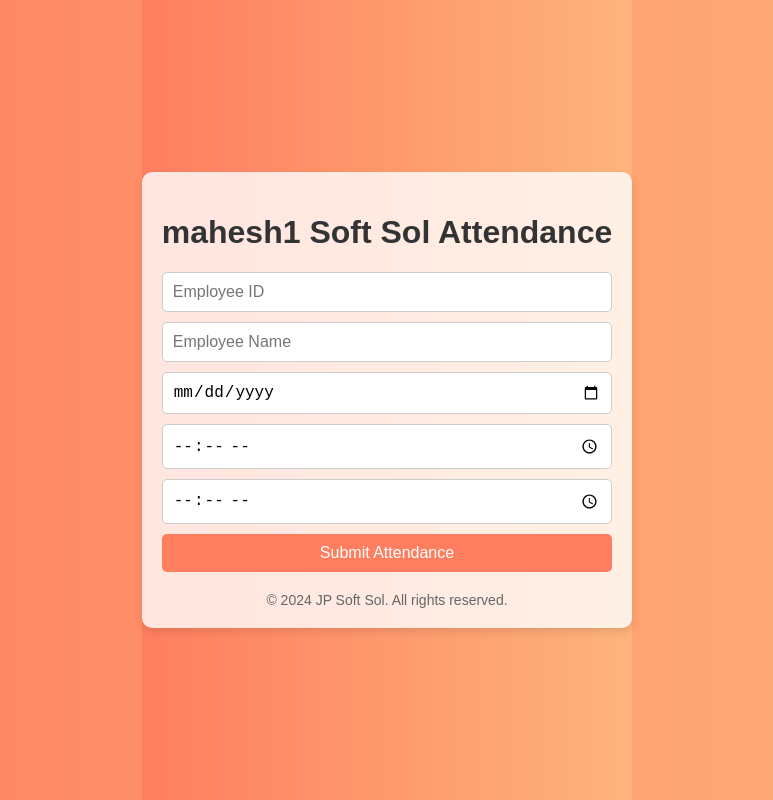
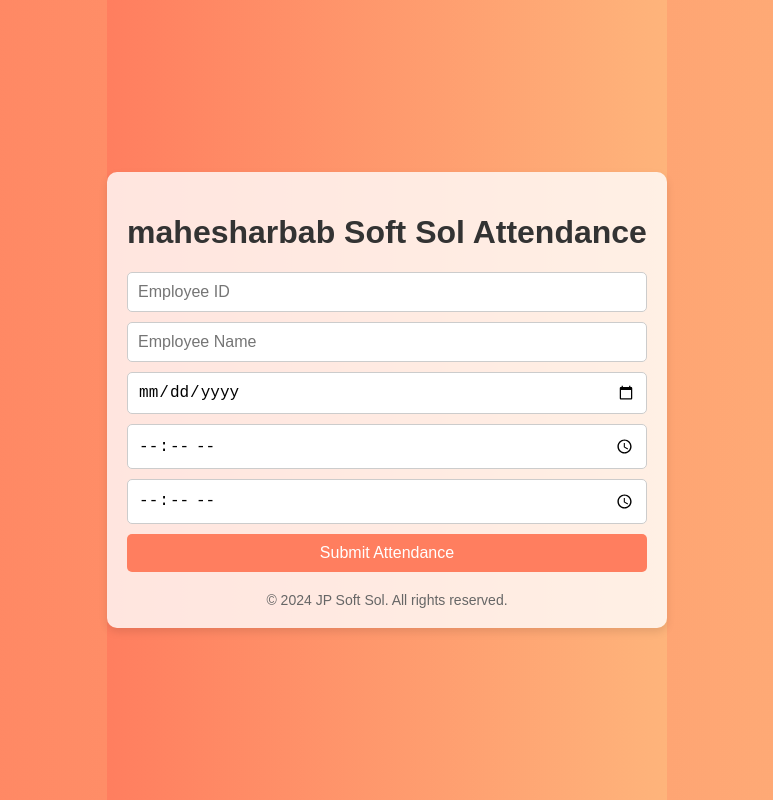
Before and after one commit to muzaffarbmit/projecthtml, a plain HTML site: page index.html in a window 1280 px wide. Shown: the whole page, without its empty margins (253-1026 px from the left). Drawn offline with Linux system fonts and the light colour scheme.

Commit message:
Update index.html

```diff
--- a/index.html
+++ b/index.html
@@ -77,7 +77,7 @@
 </head>
 <body>
     <div class="container">
-        <h1>mahesh1 Soft Sol Attendance</h1>
+        <h1>mahesharbab Soft Sol Attendance</h1>
         <form id="attendanceForm" action="#" method="post" onsubmit="showNotification(event)">
             <input type="text" name="employee_id" placeholder="Employee ID" required>
             <input type="text" name="employee_name" placeholder="Employee Name" required>
```
